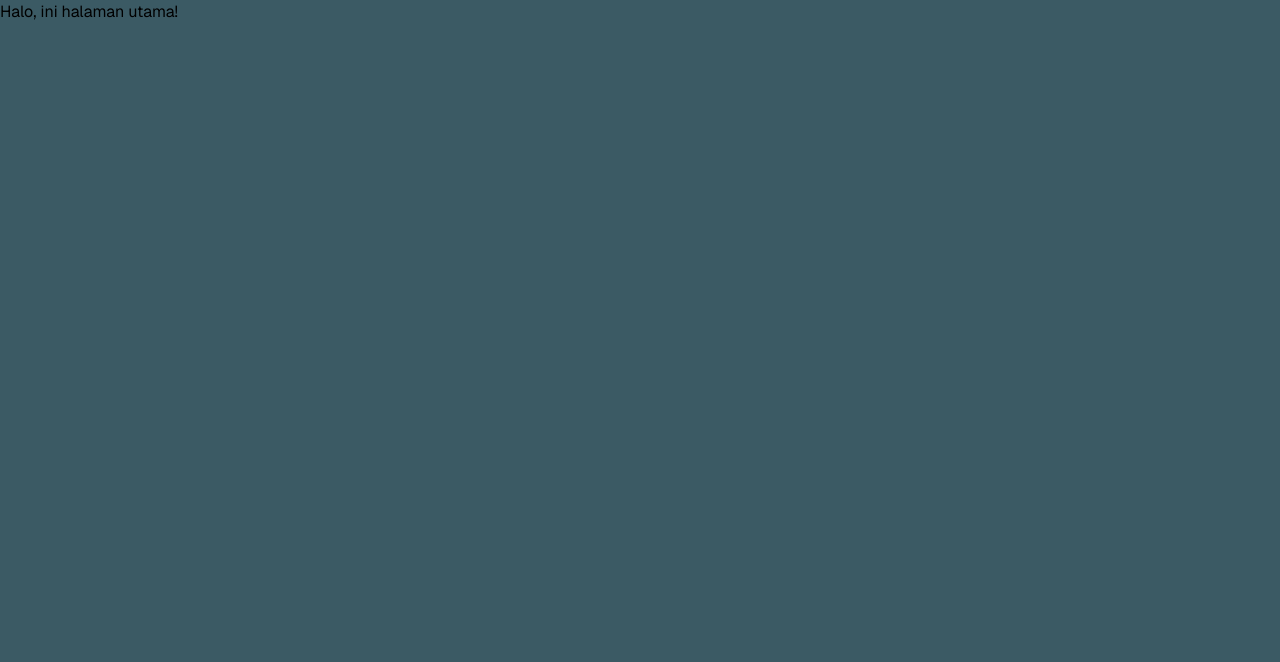
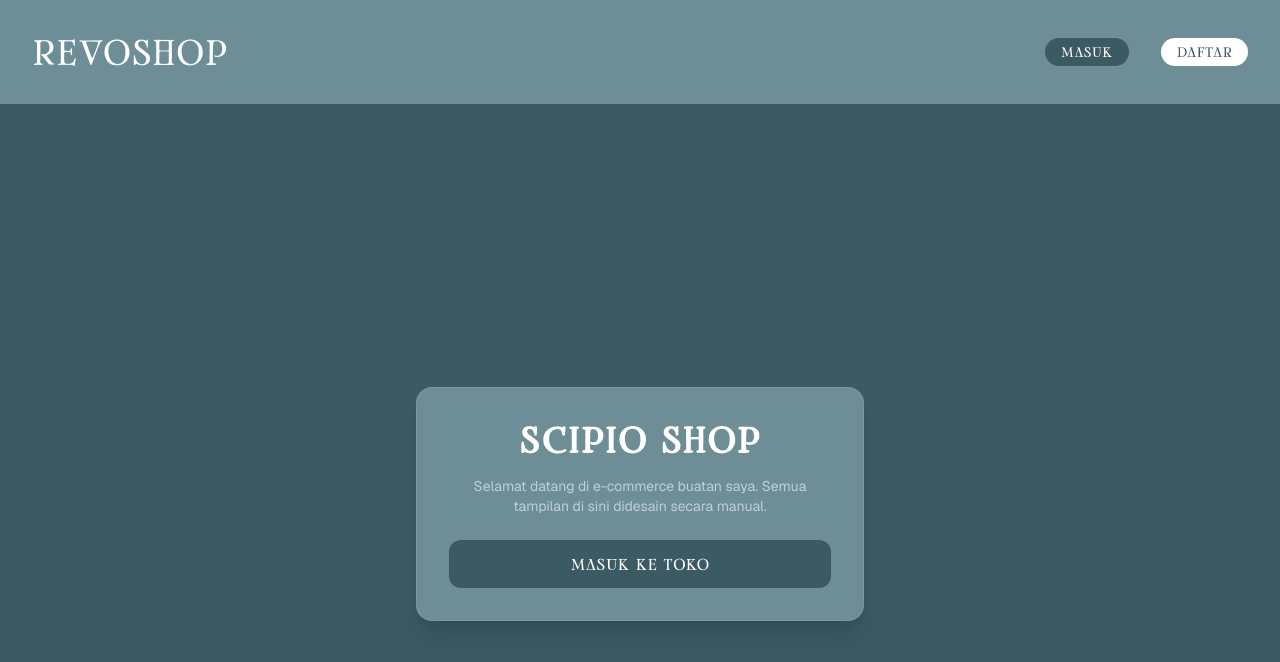
Before and after one commit to Revou-FSSE-Feb26/milestone-3-Kevin12er, a Next.js app: page / in a window 1280 px wide. Shown: the top 662 px of the page. Built offline with nearby package versions, Linux system fonts and the light colour scheme.

Commit message:
finish/ navbar

```diff
--- a/src/app/globals.css
+++ b/src/app/globals.css
@@ -7,9 +7,13 @@
   --foreground: #171717;
 }
 
-@theme inline {
+@theme {
   --color-background: var(--background);
   --color-foreground: var(--foreground);
+  --color-container: var(--container);
+
+  --color-teks: var(--teks);
+
   --font-sans: var(--font-geist-sans);
   --font-mono: var(--font-geist-mono);
   --font-scipio: var(--font-scipio), sans-serif;
--- a/src/app/layout.js
+++ b/src/app/layout.js
@@ -27,9 +27,47 @@ export default function RootLayout({ children }) {
   return (
     <html
       lang="en"
-      className={`${geistSans.variable} ${geistMono.variable} ${scipio.variable} h-full antialiased`}
-    >
-      <body className="min-h-full flex flex-col bg-background">{children}</body>
+      className={`${geistSans.variable} ${geistMono.variable} ${scipio.variable} h-full antialiased`}>
+      <body className="min-h-full flex flex-col bg-background">
+
+      <header className="flex justify-between items-center bg-[var(--container)] p-8">
+
+          <h1 className="text-xl md:text-4xl text-white font-scipio">RevoShop</h1>
+
+          <nav className="">
+
+              <ul className="flex justify-between items-center gap-8 text-white">
+
+                  <li className="cursor-pointer font-scipio bg-background text-xs md:text-sm py-1 px-4 rounded-2xl"><a href="/login">Masuk</a></li>
+                  <li className="cursor-pointer font-scipio text-xs md:text-sm text-background bg-white px-4 py-1 rounded-2xl"><a href="/register">Daftar</a></li>
+
+              </ul>
+
+          </nav>
+
+
+      </header>
+
+
+
+
+
+
+
+
+
+
+
+
+
+
+
+      <main>
+        {children}
+      </main>
+
+
+      </body>
     </html>
   );
 }
--- a/src/app/page.js
+++ b/src/app/page.js
@@ -1,9 +1,24 @@
-"use client";
-
 export default function Home() {
   return (
-    <header>
-      <h1 className="text">Halo, ini halaman utama!</h1>
-    </header>
+    <main className="min-h-screen bg-[var(--background)] flex flex-col items-center justify-center p-6 text-[var(--teks)]">
+      {/* Container utama menggunakan warna dari globals.css */}
+      <div className="bg-[var(--container)] p-8 rounded-2xl shadow-xl max-w-md w-full text-center border border-white/10">
+
+        {/* Menggunakan Font Scipio */}
+        <h1 className="font-scipio text-4xl font-bold mb-4 tracking-wide text-white">
+          SCIPIO SHOP
+        </h1>
+
+        <p className="font-sans text-sm mb-6 opacity-90">
+          Selamat datang di e-commerce buatan saya. Semua tampilan di sini didesain secara manual.
+        </p>
+
+        {/* Tombol dengan font Scipio */}
+        <button className="font-scipio bg-[var(--background)] hover:bg-opacity-80 text-white font-medium py-3 px-6 rounded-xl w-full transition-all duration-200">
+          Masuk ke Toko
+        </button>
+
+      </div>
+    </main>
   );
 }
```
Also changed, not shown: src/app/login/page.js (line endings or trailing spaces).
